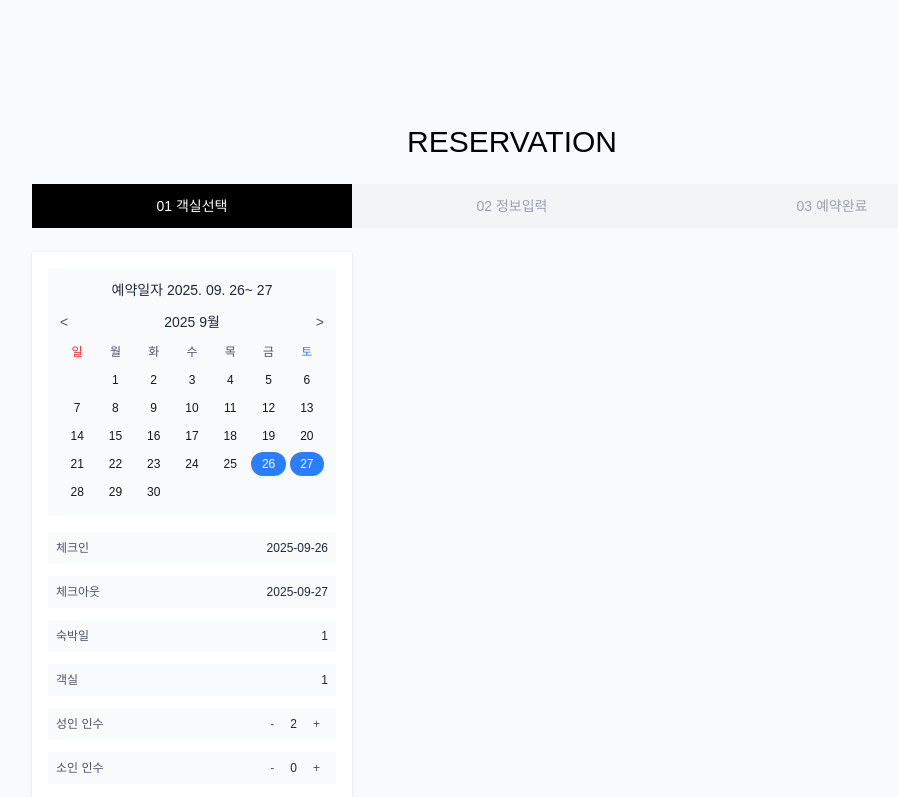
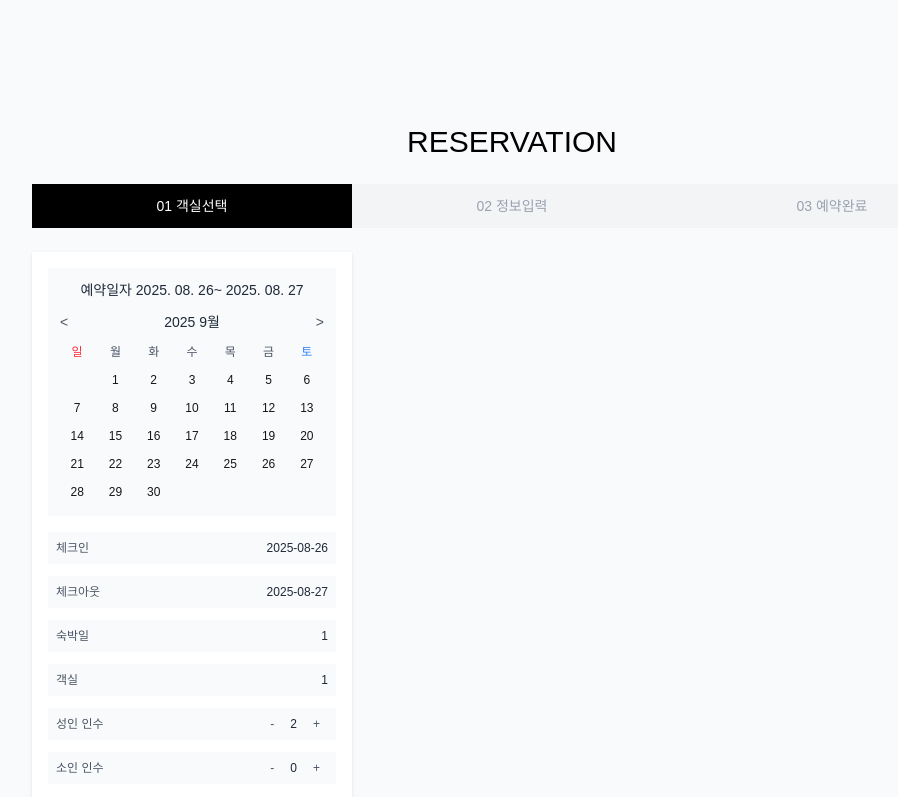
Before and after one commit to leehyunjun-code/PoolVilla, a Next.js app: page /reservation in a window 1280 px wide. Shown: the part 616-1413 px from the top of the page, without its empty margins (128-1026 px from the left). Built offline with nearby package versions, Linux system fonts and the light colour scheme.

Commit message:
수정 완료

```diff
--- a/api/confirm.js
+++ b/api/confirm.js
@@ -8,7 +8,7 @@ export const getReservationByNameAndPhone = async (bookerName, bookerPhone) => {
       .select('*')
       .eq('booker_name', bookerName)
       .eq('booker_phone', bookerPhone)
-      .eq('status', 'confirmed')
+      .in('status', ['confirmed', 'cancelled'])
 
     if (error) throw error
     return { success: true, data }
--- a/api/reservation.js
+++ b/api/reservation.js
@@ -3,6 +3,8 @@ import { supabase } from '@/lib/supabase'
 // 예약 데이터 저장
 export const saveReservation = async (reservationData) => {
   try {
+    console.log('저장할 데이터:', reservationData)
+
     const { data, error } = await supabase
       .from('cube45_reservations')
       .insert([{
@@ -32,7 +34,13 @@ export const saveReservation = async (reservationData) => {
       }])
       .select()
 
-    if (error) throw error
+    console.log('Supabase 저장 결과:', { data, error })
+
+    if (error) {
+      console.error('Supabase 저장 오류 상세:', error)
+      throw error
+    }
+
     return { success: true, data }
   } catch (error) {
     console.error('예약 저장 실패:', error)
@@ -77,6 +85,8 @@ export const cancelReservation = async (reservationNumber) => {
 // 특정 날짜 범위에 예약된 객실 목록 조회
 export const getBookedRooms = async (checkInDate, checkOutDate) => {
   try {
+    console.log('날짜 확인:', checkInDate, checkOutDate)
+
     const { data, error } = await supabase
       .from('cube45_reservations')
       .select('room_id')
@@ -84,10 +94,16 @@ export const getBookedRooms = async (checkInDate, checkOutDate) => {
       .lt('check_in_date', checkOutDate)
       .gt('check_out_date', checkInDate)
 
-    if (error) throw error
-    return { success: true, data: data.map(item => item.room_id) }
+    console.log('Supabase 결과:', { data, error })
+
+    if (error) {
+      console.error('Supabase 오류 상세:', error)
+      throw error
+    }
+
+    return { success: true, data: data ? data.map(item => item.room_id) : [] }
   } catch (error) {
     console.error('예약된 객실 조회 실패:', error)
-    return { success: false, error }
+    return { success: true, data: [] }
   }
 }
--- a/app/reservation/page.tsx
+++ b/app/reservation/page.tsx
@@ -69,15 +69,18 @@ export default function LocationPage() {
     return new Date(year, month - 1, 1).getDay();
   };
 
-  const [firstDate, setFirstDate] = useState<number | null>(() => {
-    const today = new Date().getDate()
+  const [firstDate, setFirstDate] = useState<Date | null>(() => {
+    const today = new Date()
+    today.setHours(0, 0, 0, 0)
     return today
   })
-  const [secondDate, setSecondDate] = useState<number | null>(() => {
+  const [secondDate, setSecondDate] = useState<Date | null>(() => {
     const tomorrow = new Date()
     tomorrow.setDate(tomorrow.getDate() + 1)
-    return tomorrow.getDate()
+    tomorrow.setHours(0, 0, 0, 0)
+    return tomorrow
   })
+
 
   const [selectedRoom, setSelectedRoom] = useState<{
     id: string;
@@ -131,8 +134,8 @@ export default function LocationPage() {
 
   const handleDateClick = (date: number) => {
     // 현재 날짜와 선택한 날짜를 정확히 비교
-    const today = new Date()
     const selectedDate = new Date(currentYear, currentMonth - 1, date)
+    selectedDate.setHours(0, 0, 0, 0)
 
     // 오늘 이전 날짜는 선택 불가
     const todayWithoutTime = new Date()
@@ -142,11 +145,11 @@ export default function LocationPage() {
     }
 
     if (!firstDate) {
-      setFirstDate(date)
+      setFirstDate(selectedDate)
     } else if (!secondDate) {
-      setSecondDate(date)
+      setSecondDate(selectedDate)
     } else {
-      setFirstDate(date)
+      setFirstDate(selectedDate)
       setSecondDate(null)
     }
   }
@@ -158,9 +161,6 @@ export default function LocationPage() {
     } else {
       setCurrentMonth(currentMonth - 1)
     }
-    // 월이 바뀌면 선택된 날짜 리셋
-    setFirstDate(null)
-    setSecondDate(null)
   }
 
   const handleNextMonth = () => {
@@ -170,9 +170,6 @@ export default function LocationPage() {
     } else {
       setCurrentMonth(currentMonth + 1)
     }
-    // 월이 바뀌면 선택된 날짜 리셋
-    setFirstDate(null)
-    setSecondDate(null)
   }
 
   const monthNames = [
@@ -181,24 +178,32 @@ export default function LocationPage() {
   ]
 
   // 체크인/체크아웃 날짜 계산 (더 빠른 날짜가 체크인)
-  const checkInDate = firstDate && secondDate ? Math.min(firstDate, secondDate) : firstDate
-  const checkOutDate = firstDate && secondDate ? Math.max(firstDate, secondDate) : secondDate
+  const checkInDate = firstDate && secondDate
+    ? (firstDate <= secondDate ? firstDate : secondDate)
+    : firstDate
+  const checkOutDate = firstDate && secondDate
+    ? (firstDate <= secondDate ? secondDate : firstDate)
+    : secondDate
 
   // 숙박일 계산 함수
   const calculateNights = () => {
     if (checkInDate && checkOutDate) {
-      return Math.abs(checkOutDate - checkInDate)
+      const timeDiff = Math.abs(checkOutDate.getTime() - checkInDate.getTime())
+      return Math.ceil(timeDiff / (1000 * 60 * 60 * 24))
     }
     return 1
   }
 
+  const isDateSelected = (date: number) => {
+    const currentDateObj = new Date(currentYear, currentMonth - 1, date)
+    return (checkInDate && currentDateObj.getTime() === checkInDate.getTime()) ||
+           (checkOutDate && currentDateObj.getTime() === checkOutDate.getTime())
+  }
+
   const isDateInRange = (date: number) => {
     if (!checkInDate || !checkOutDate) return false
-    return date > checkInDate && date < checkOutDate
-  }
-
-  const isDateSelected = (date: number) => {
-    return date === checkInDate || date === checkOutDate
+    const currentDateObj = new Date(currentYear, currentMonth - 1, date)
+    return currentDateObj > checkInDate && currentDateObj < checkOutDate
   }
 
   // 객실 데이터 정의
@@ -262,8 +267,8 @@ export default function LocationPage() {
 
     // 날짜별 예약 중복 필터링
     if (checkInDate && checkOutDate) {
-      const checkIn = `${currentYear}-${currentMonth.toString().padStart(2, '0')}-${checkInDate.toString().padStart(2, '0')}`
-      const checkOut = `${currentYear}-${currentMonth.toString().padStart(2, '0')}-${checkOutDate.toString().padStart(2, '0')}`
+      const checkIn = `${checkInDate.getFullYear()}-${(checkInDate.getMonth() + 1).toString().padStart(2, '0')}-${checkInDate.getDate().toString().padStart(2, '0')}`
+      const checkOut = `${checkOutDate.getFullYear()}-${(checkOutDate.getMonth() + 1).toString().padStart(2, '0')}-${checkOutDate.getDate().toString().padStart(2, '0')}`
 
       const bookedRoomsResult = await getBookedRooms(checkIn, checkOut)
       if (bookedRoomsResult.success) {
@@ -510,8 +515,8 @@ export default function LocationPage() {
       reservationNumber: reservationNum,
       roomId: selectedRoom?.id || '',
       roomName: selectedRoom?.name || '',
-      checkInDate: checkInDate ? `${currentYear}-${currentMonth.toString().padStart(2, '0')}-${checkInDate.toString().padStart(2, '0')}` : '',
-      checkOutDate: checkOutDate ? `${currentYear}-${currentMonth.toString().padStart(2, '0')}-${checkOutDate.toString().padStart(2, '0')}` : '',
+      checkInDate: checkInDate ? `${checkInDate.getFullYear()}-${(checkInDate.getMonth() + 1).toString().padStart(2, '0')}-${checkInDate.getDate().toString().padStart(2, '0')}` : '',
+      checkOutDate: checkOutDate ? `${checkOutDate.getFullYear()}-${(checkOutDate.getMonth() + 1).toString().padStart(2, '0')}-${checkOutDate.getDate().toString().padStart(2, '0')}` : '',
       nights: calculateNights(),
       bookerName: bookerInfo.name,
       bookerEmail: bookerInfo.email,
@@ -631,7 +636,7 @@ export default function LocationPage() {
                       <div className="mb-4 p-3 bg-gray-50">
                         <h4 className="text-sm font-medium mb-3 text-gray-800">
                           {checkInDate && checkOutDate
-                            ? `예약일자 ${currentYear}. ${currentMonth.toString().padStart(2, '0')}. ${checkInDate.toString().padStart(2, '0')}~ ${checkOutDate.toString().padStart(2, '0')}`
+                            ? `예약일자 ${checkInDate.getFullYear()}. ${(checkInDate.getMonth() + 1).toString().padStart(2, '0')}. ${checkInDate.getDate().toString().padStart(2, '0')}~ ${checkOutDate.getFullYear()}. ${(checkOutDate.getMonth() + 1).toString().padStart(2, '0')}. ${checkOutDate.getDate().toString().padStart(2, '0')}`
                             : '예약일자'
                           }
                         </h4>
@@ -705,7 +710,7 @@ export default function LocationPage() {
                       <div className="mb-3">
                         <div className="w-full p-2 bg-gray-50 text-xs flex justify-between">
                           <span className="text-gray-600">체크인</span>
-                          <span className="text-gray-800">{checkInDate ? `${currentYear}-${currentMonth.toString().padStart(2, '0')}-${checkInDate.toString().padStart(2, '0')}` : '--'}</span>
+                          <span className="text-gray-800">{checkInDate ? `${checkInDate.getFullYear()}-${(checkInDate.getMonth() + 1).toString().padStart(2, '0')}-${checkInDate.getDate().toString().padStart(2, '0')}` : '--'}</span>
                         </div>
                       </div>
 
@@ -713,7 +718,7 @@ export default function LocationPage() {
                       <div className="mb-3">
                         <div className="w-full p-2 bg-gray-50 text-xs flex justify-between">
                           <span className="text-gray-600">체크아웃</span>
-                          <span className="text-gray-800">{checkOutDate ? `${currentYear}-${currentMonth.toString().padStart(2, '0')}-${checkOutDate.toString().padStart(2, '0')}` : '--'}</span>
+                          <span className="text-gray-800">{checkOutDate ? `${checkOutDate.getFullYear()}-${(checkOutDate.getMonth() + 1).toString().padStart(2, '0')}-${checkOutDate.getDate().toString().padStart(2, '0')}` : '--'}</span>
                         </div>
                       </div>
 
@@ -1400,11 +1405,11 @@ export default function LocationPage() {
                         </div>
                         <div className="grid border-b border-gray-300" style={{gridTemplateColumns: '30% 70%'}}>
                           <div className="bg-gray-100 p-3 pl-6 font-medium text-left">체크인</div>
-                          <div className="p-3 text-left pl-8">{checkInDate ? `${currentYear}-${currentMonth.toString().padStart(2, '0')}-${checkInDate.toString().padStart(2, '0')}` : '--'}</div>
+                          <div className="p-3 text-left pl-8">{checkInDate ? `${checkInDate.getFullYear()}-${(checkInDate.getMonth() + 1).toString().padStart(2, '0')}-${checkInDate.getDate().toString().padStart(2, '0')}` : '--'}</div>
                         </div>
                         <div className="grid border-b border-gray-300" style={{gridTemplateColumns: '30% 70%'}}>
                           <div className="bg-gray-100 p-3 pl-6 font-medium text-left">체크아웃</div>
-                          <div className="p-3 text-left pl-8">{checkOutDate ? `${currentYear}-${currentMonth.toString().padStart(2, '0')}-${checkOutDate.toString().padStart(2, '0')}` : '--'}</div>
+                          <div className="p-3 text-left pl-8">{checkOutDate ? `${checkOutDate.getFullYear()}-${(checkOutDate.getMonth() + 1).toString().padStart(2, '0')}-${checkOutDate.getDate().toString().padStart(2, '0')}` : '--'}</div>
                         </div>
                         <div className="grid border-b border-gray-300" style={{gridTemplateColumns: '30% 70%'}}>
                           <div className="bg-gray-100 p-3 pl-6 font-medium text-left">구매자</div>
```
Also changed, not shown: app/comfirm/page.tsx (+29 -20 lines).
